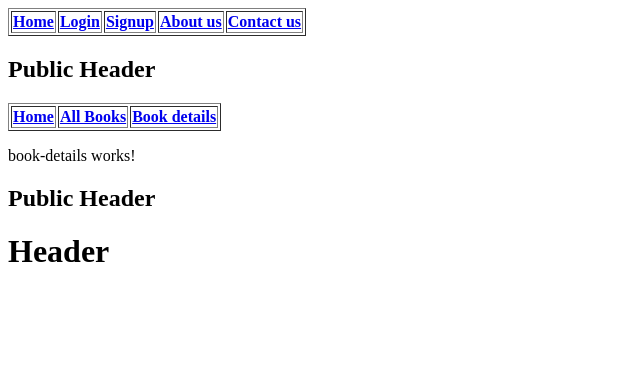
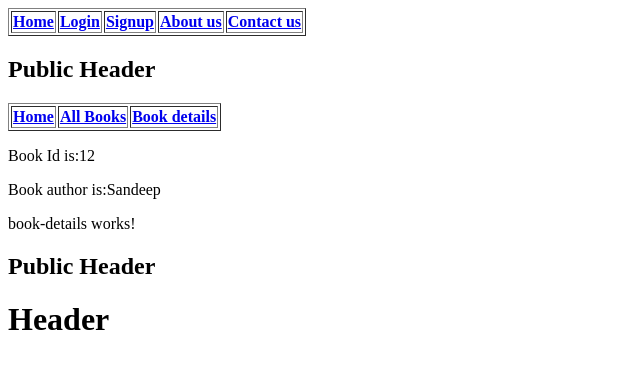
Before and after one commit to SandeepKumar377/BookShopAppWithAngular, an Angular app: page /public/book-details/12/author/Sandeep in a window 1280 px wide. Shown: the top 368 px of the page, without its empty margins (0-640 px from the left). Built offline with nearby package versions, Linux system fonts and the light colour scheme.

Commit message:
Get parameterValue from route using ActivatedRoute

```diff
--- a/src/app/public/components/book-details/book-details.component.html
+++ b/src/app/public/components/book-details/book-details.component.html
@@ -1 +1,3 @@
+<p>Book Id is:{{bookId}}</p>
+<p>Book author is:{{author}}</p>
 <p>book-details works!</p>
--- a/src/app/public/components/book-details/book-details.component.ts
+++ b/src/app/public/components/book-details/book-details.component.ts
@@ -1,4 +1,5 @@
 import { Component, OnInit } from '@angular/core';
+import { ActivatedRoute } from '@angular/router';
 
 @Component({
   selector: 'app-book-details',
@@ -7,9 +8,17 @@ import { Component, OnInit } from '@angular/core';
 })
 export class BookDetailsComponent implements OnInit {
 
-  constructor() { }
+  public bookId:number=0;
+  public author:string='';
+  constructor(private route:ActivatedRoute) { }
 
   ngOnInit(): void {
+    console.log(this.route);
+    this.route.params.subscribe((param)=>{
+      console.log("URL link values: ",param);
+      this.bookId=param['id'];
+      this.author=param['authorId'];
+    });
   }
 
 }
```
